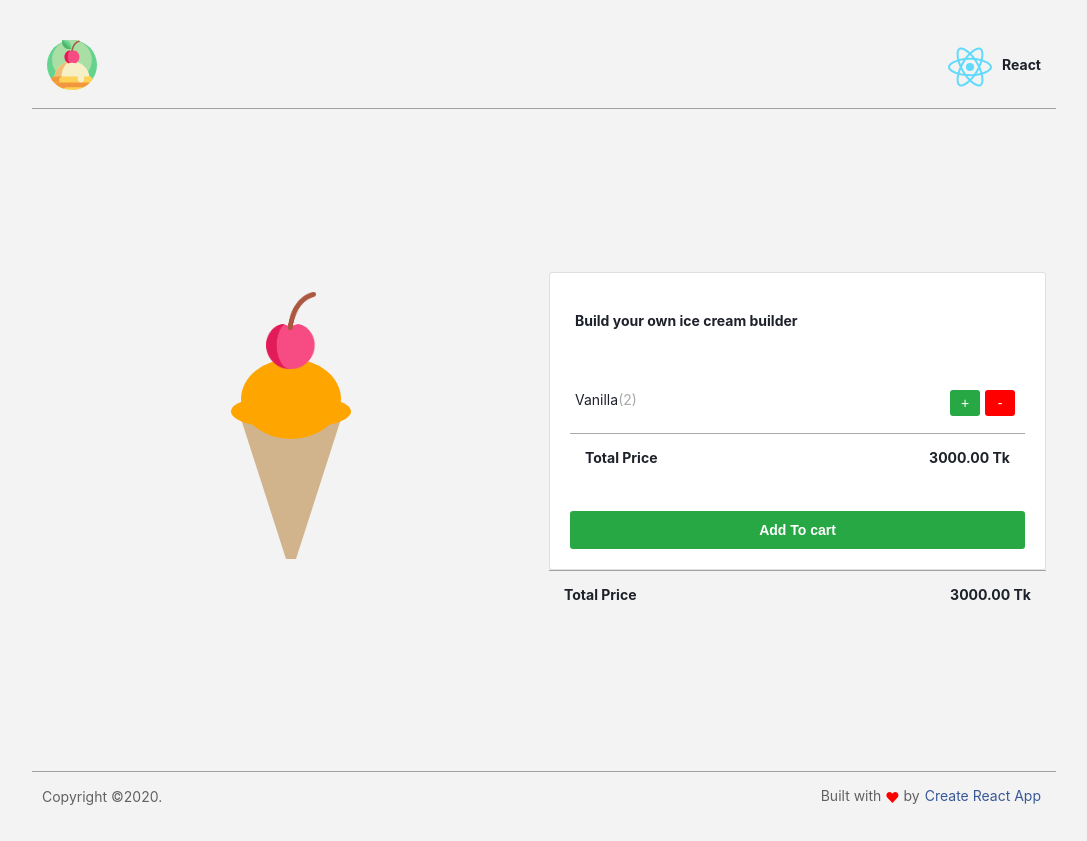
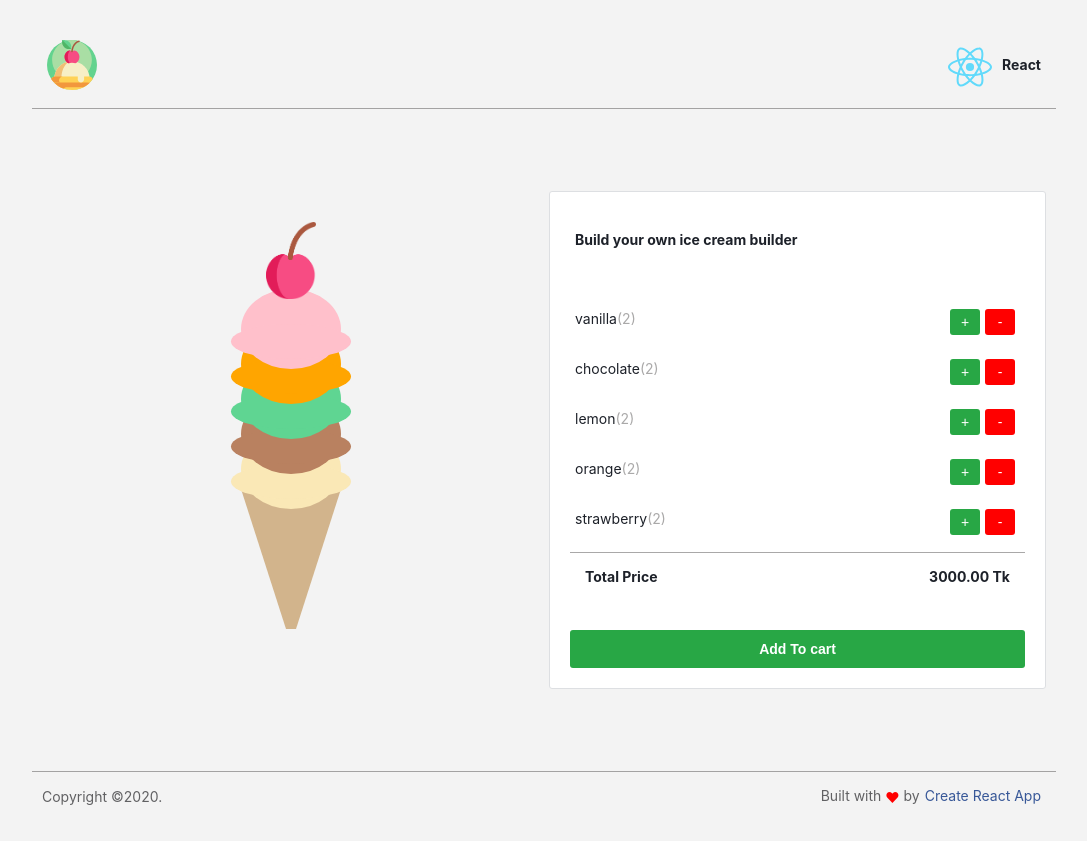
Before and after one commit to Sakif-Hridoy/react-ice-cream, a React (Create React App) app: page / in a window 1280 px wide. Shown: the whole page, without its empty margins (96-1183 px from the left). Built offline with nearby package versions, Linux system fonts and the light colour scheme.

Commit message:
Pass Props through components

```diff
--- a/src/components/Builder/Builder.js
+++ b/src/components/Builder/Builder.js
@@ -2,14 +2,14 @@ import React from 'react';
 import classes from './Builder.module.css';
 import Items from './Items/Items';
 import TotalPrice from './TotalPrice/TotalPrice';
-import Modal from './TotalPrice/TotalPrice';
+import Modal from './Modal/Modal';
 
-const Builder = () => {
+const Builder = ({items}) => {
   return (
       <div>
           <div class={classes.builder}>
               <h3>Build your own ice cream builder</h3>
-              <Items />
+              <Items items={items}/>
               <TotalPrice/>
               <button type="button" class={[classes.order,'rounded'].join(' ')}>
                   Add To cart
--- a/src/components/Builder/Items/Item/Item.js
+++ b/src/components/Builder/Items/Item/Item.js
@@ -1,10 +1,10 @@
 import React from 'react';
 import classes from './Item.module.css';
 
-const Item = () => {
+const Item = ({name}) => {
   return (
     <li class={classes.item}>
-    <span>Vanilla</span>
+    <span>{name}</span>
     <span class={classes.quantity}>2</span>
     <div class="right">
       <button type="button" class={[classes.plus,'rounded'].join(' ')}>+</button>
--- a/src/components/Builder/Items/Items.js
+++ b/src/components/Builder/Items/Items.js
@@ -1,11 +1,18 @@
 import React from 'react';
 import Item from'./Item/Item';
 
-const Items = () =>{
+const Items = ({items}) =>{
+    const tastes = Object.keys(items);
+    console.log(tastes)
     return(
         <div>
             <ul>
-                <Item />
+                {
+                    tastes.map(taste=>(
+                        <Item key={taste} name={taste}/>
+                        // <Item key={flavor} name={flavor} />
+                    ))
+                }
             </ul>
         </div>
     )
--- a/src/components/IceCream/IceCream.js
+++ b/src/components/IceCream/IceCream.js
@@ -3,14 +3,19 @@ import classes from './IceCream.module.css';
 import Scoop from '../Scoop/Scoop';
 
 const IceCream = ({items}) => {
-  const flavors = Object.keys(items);//Object.Keys are a metthod of make an array
+  const flavors = Object.keys(items);
+  console.log(flavors)
+  //Object.Keys are a metthod of make an array from classes
   return (
     <div>
     <div class={classes.icecream}>
       <p class={classes.cone}/>
       {/* <p>Please start adding scoops</p> */}
       {/* scoop component */}
-      <Scoop />
+      {flavors.map((flavor)=>(
+      <Scoop key={flavor} scoop={flavor}/>
+      ))}
+
       <div class={classes.cherry}/>
     </div>
   </div>
--- a/src/components/Scoop/Scoop.js
+++ b/src/components/Scoop/Scoop.js
@@ -1,10 +1,10 @@
 import React from 'react';
-import classes from './Scoop.module.css'
+import classes from './Scoop.module.css';
 
-const Scoop = () => {
+const Scoop = ({scoop}) => {
   return (
     //   classes.orange are dynamic
-      <div class={[classes.scoop,classes.orange].join(' ')}></div>
+      <div class={[classes.scoop,classes[scoop]].join(' ')} />
   )
 };
 
--- a/src/containers/IceCreamBuilder/IceCreamBuilder.js
+++ b/src/containers/IceCreamBuilder/IceCreamBuilder.js
@@ -7,7 +7,7 @@ export default class IceCreamBuilder extends Component {
   state = {
     items:{
       vanilla:45,
-      chocolat:50,
+      chocolate:50,
       lemon:35,
       orange:40,
       strawberry:60,
@@ -21,7 +21,7 @@ export default class IceCreamBuilder extends Component {
     return (
         <div class={['container',classes.container].join(' ')}>
             <IceCream items={items}/>
-            <Builder/>
+            <Builder items={items}/>
         </div>
     )
   }
```
